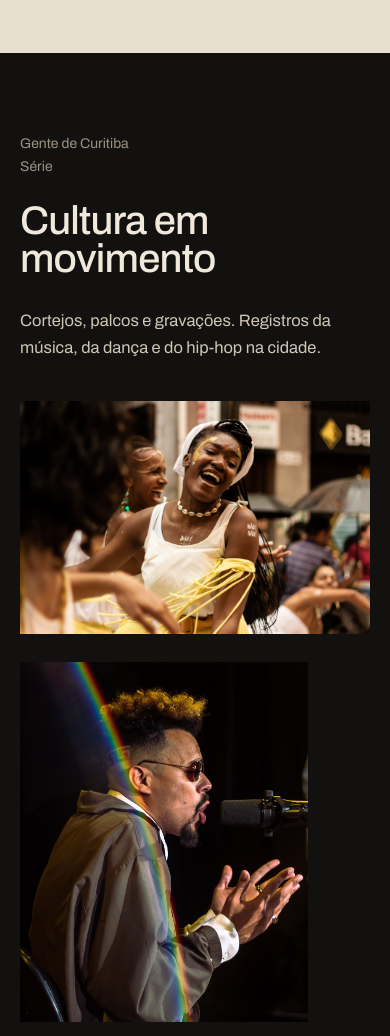
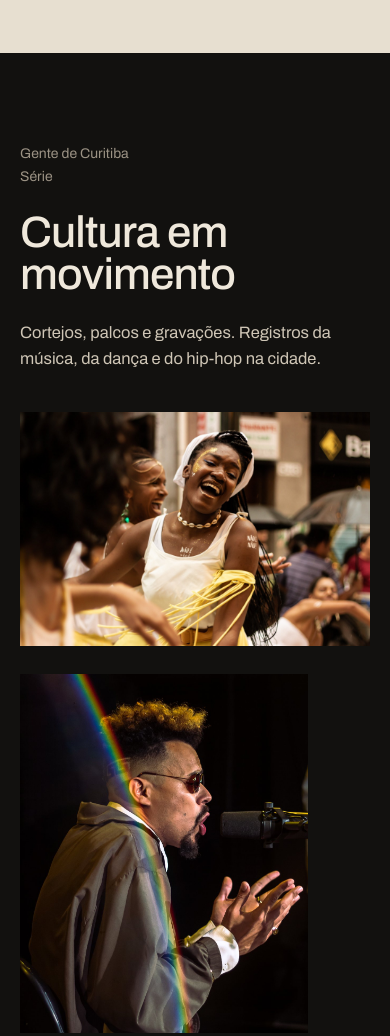
Before and after one commit to gabrielfaiya/gabrielfaiya.github.io, a plain HTML site: page index.html in a window 390 px wide. Shown: the part 1525-2561 px from the top of the page. Drawn offline with Linux system fonts and the light colour scheme.

Commit message:
Add files via upload

```diff
--- a/index.html
+++ b/index.html
@@ -64,9 +64,9 @@ a{color:inherit}
 /* séries */
 .serie{padding:clamp(80px,11vw,160px) 0 clamp(40px,6vw,90px)}
 .serie header{margin-bottom:clamp(40px,6vw,90px);align-items:end}
-.serie .rotulo{grid-column:1/13;padding-top:0}
-.serie h2{grid-column:1/8;margin:0;font-weight:500;font-variation-settings:"wdth" 112;font-size:clamp(40px,5.2vw,84px);line-height:.95;letter-spacing:-.02em;text-wrap:balance}
-.serie .intro{grid-column:9/13;align-self:end;margin:0;color:#cfc6b6;font-size:16.5px;max-width:36ch}
+.serie .rotulo{grid-column:1/4}
+.serie h2{grid-column:4/9;margin:0;font-weight:500;font-variation-settings:"wdth" 120;font-size:clamp(44px,6.5vw,96px);line-height:.95;letter-spacing:-.02em;text-wrap:balance}
+.serie .intro{grid-column:9/13;margin:0;color:#cfc6b6;font-size:16.5px;max-width:36ch}
 .folhas{row-gap:clamp(40px,7vw,110px)}
 .folhas figure{margin:0;grid-column:var(--c);align-self:var(--a,start);cursor:zoom-in}
 .folhas figure.desce{margin-top:clamp(0px,9vw,140px)}
@@ -113,10 +113,6 @@ a{color:inherit}
 #prox{right:8px;top:50%;transform:translateY(-50%)}
 .visor button:focus-visible,a:focus-visible,figure:focus-visible{outline:2px solid var(--terracota);outline-offset:4px}
 
-@media (max-width:1240px){
-  .serie h2{grid-column:1/13}
-  .serie .intro{grid-column:1/13;margin-top:6px}
-}
 @media (max-width:900px){
   .capa h1{grid-column:1/13}
   .capa .sub{grid-column:1/13;margin-top:18px}
```
